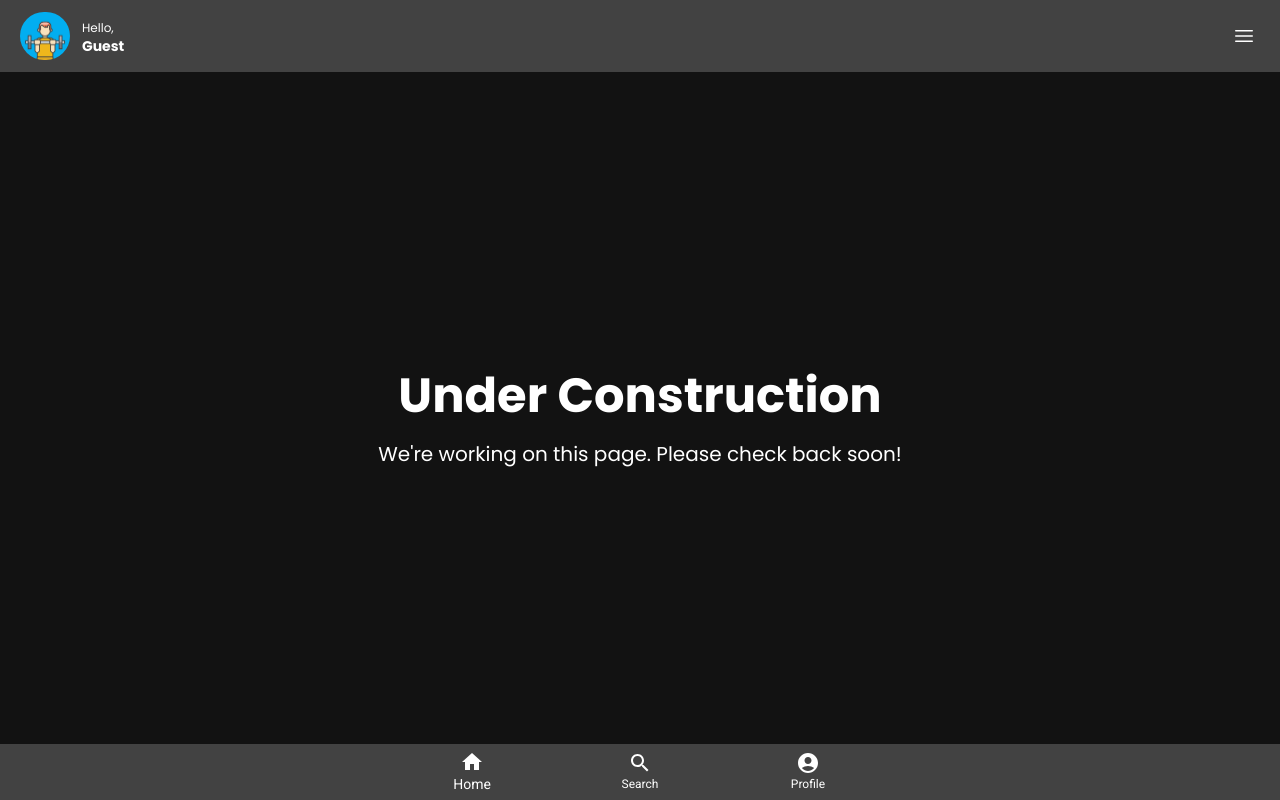
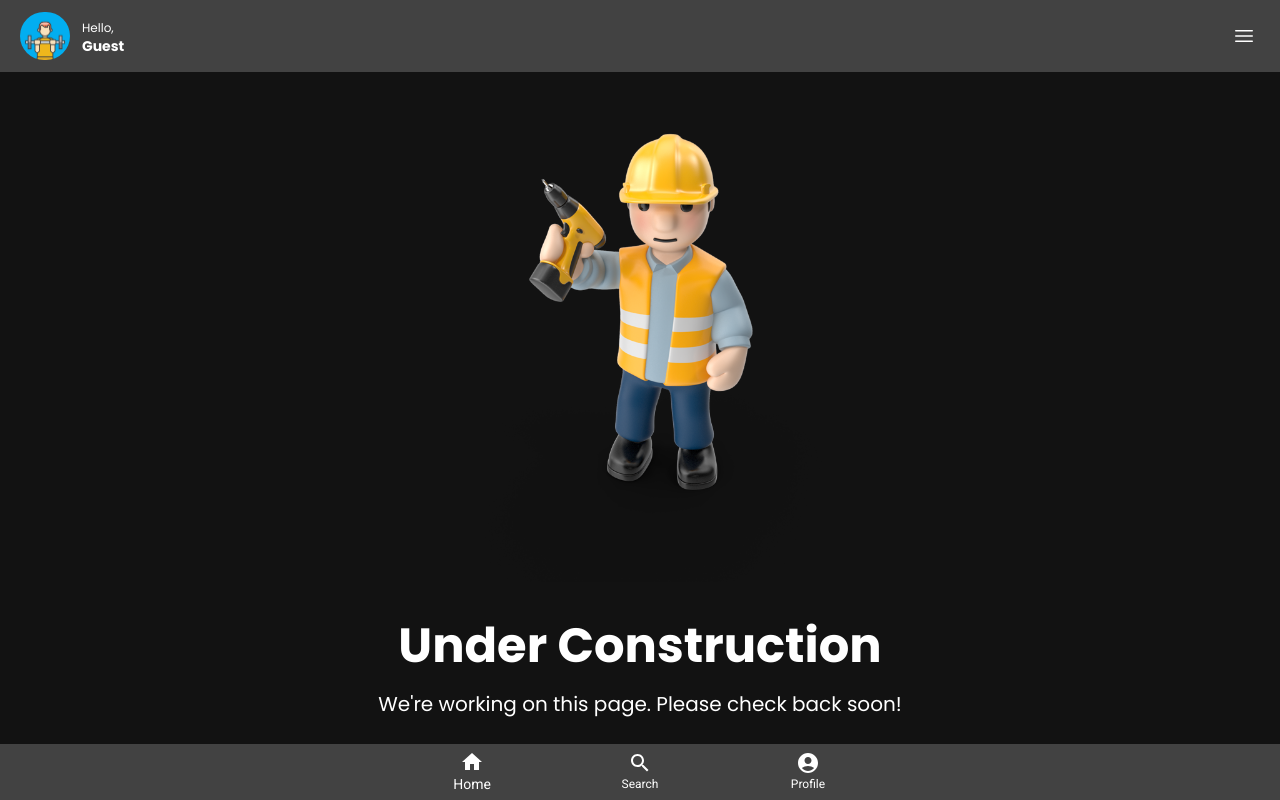
Before and after one commit to kevin7391s/shock_fitness, a Next.js app: page /underConstruction in a window 1280 px wide. Built offline with nearby package versions, Linux system fonts and the light colour scheme; no server answers.

Commit message:
add image
added construction worker image to folder plus file

```diff
--- a/src/pages/underConstruction.tsx
+++ b/src/pages/underConstruction.tsx
@@ -1,6 +1,7 @@
 import React from "react";
 import NavBar from "@/components/navbar";
 import Footer from "@/components/footer";
+import Image from "next/image";
 
 function UnderConstruction() {
   return (
@@ -9,6 +10,15 @@ function UnderConstruction() {
       style={{ backgroundColor: "#121212" }}
     >
       <NavBar />
+      <div className="">
+        <Image
+          src="/images/worker.png"
+          alt="Worker"
+          className="relative "
+          width={500}
+          height={1000}
+        />
+      </div>
       <div className="text-center">
         <h1 className="text-5xl font-bold mt-10">Under Construction</h1>
         <p className="text-xl mt-5">
```
Also changed, not shown: public/images/worker.png (added).
